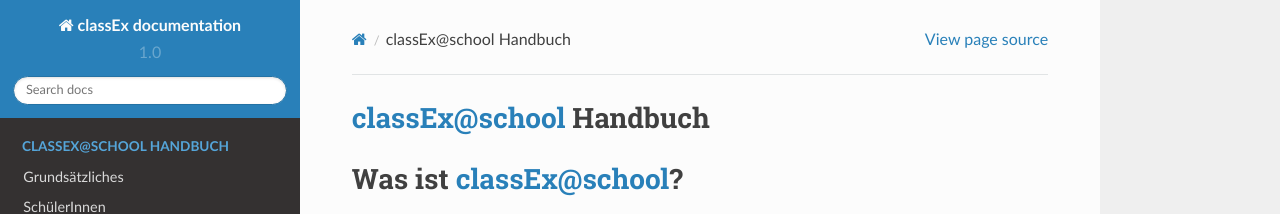
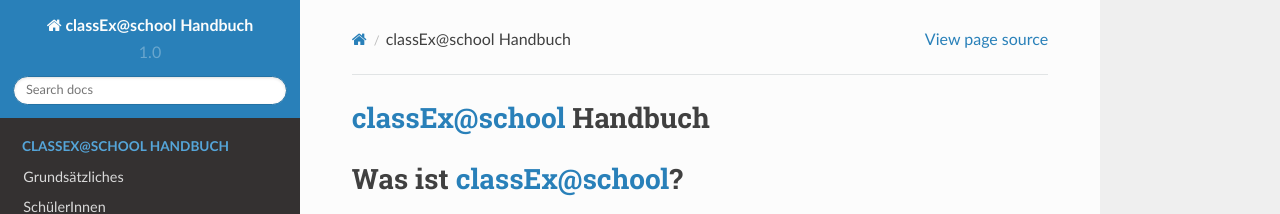
Before and after one commit to marcusgia2505/classExschool_doc, a Sphinx documentation site: the page built from docs/index.rst, in a window 1280 px wide. Shown: the top 214 px of the page. Built offline with Sphinx 7.4.7 and the Read the Docs theme 2.0.0, drawn with Linux system fonts in a browser that asks for light colours.

Commit message:
change in conf.py

```diff
--- a/docs/conf.py
+++ b/docs/conf.py
@@ -45,7 +45,7 @@
 master_doc = 'index'
 
 # General information about the project.
-project = u'classEx documentation'
+project = u'classEx@school Handbuch'
 copyright = u'2018, classEx'
 
 # The version info for the project you're documenting, acts as replacement for
@@ -209,8 +209,8 @@
 # (source start file, target name, title,
 #  author, documentclass [howto, manual, or own class]).
 latex_documents = [
-  ('index', 'classExDocumentation.tex', u'classEx documentation',
-   u'classEx', 'manual'),
+  ('index', 'classEx@school.tex', u'classEx@school Handbuch',
+   u'classEx@school', 'manual'),
 ]
 
 # The name of an image file (relative to this directory) to place at the top of
@@ -239,8 +239,8 @@
 # One entry per manual page. List of tuples
 # (source start file, name, description, authors, manual section).
 man_pages = [
-    ('index', 'readthedocstemplate', u'classEx documentation',
-     [u'classEx'], 1)
+    ('index', 'readthedocstemplate', u'classEx@school Handbuch',
+     [u'classEx@school'], 1)
 ]
 
 # If true, show URL addresses after external links.
@@ -253,8 +253,8 @@
 # (source start file, target name, title, author,
 #  dir menu entry, description, category)
 texinfo_documents = [
-  ('index', 'classEx', u'classEx Documentation',
-   u'classEx', 'classExDocumentation', 'Documentation of classEx.',
+  ('index', 'classEx@school', u'classEx@school Handbuch',
+   u'classEx', 'classEx@school', 'Handbuch für classEx@school',
    'Miscellaneous'),
 ]
 
```
